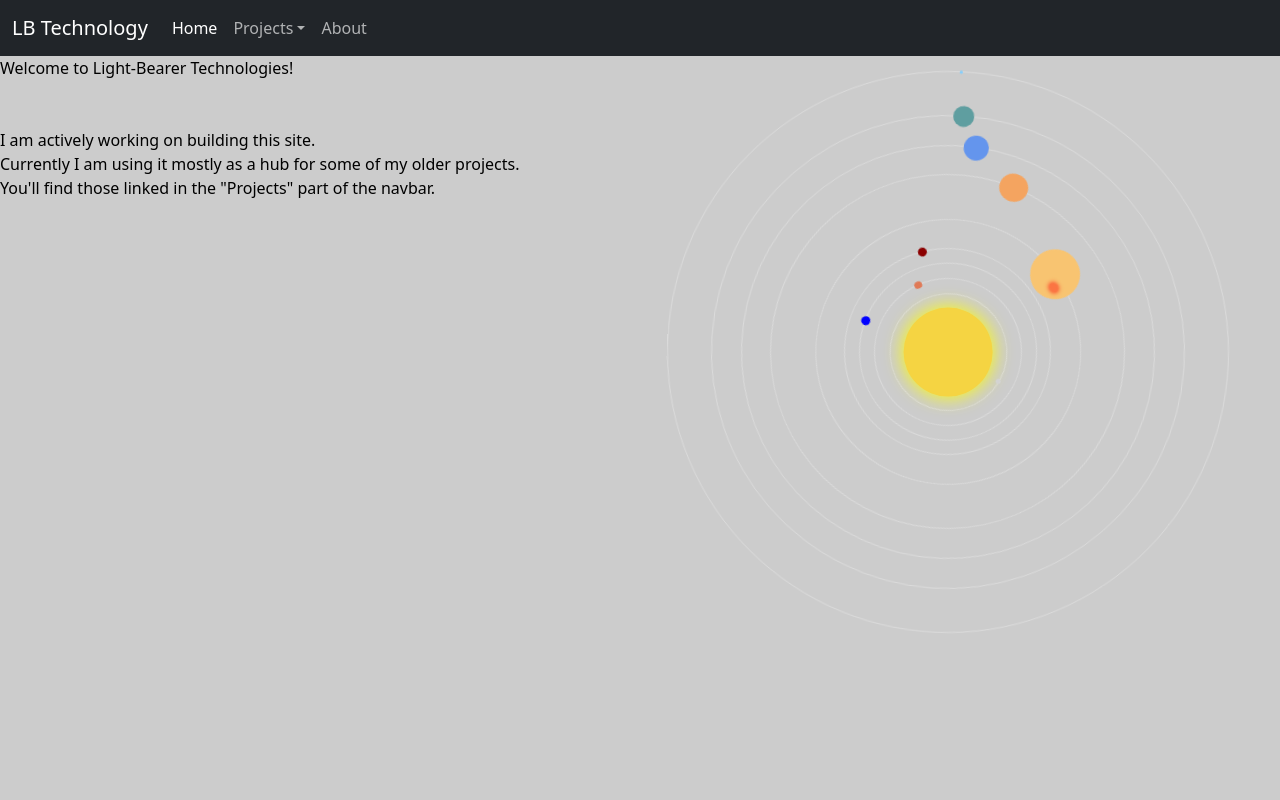
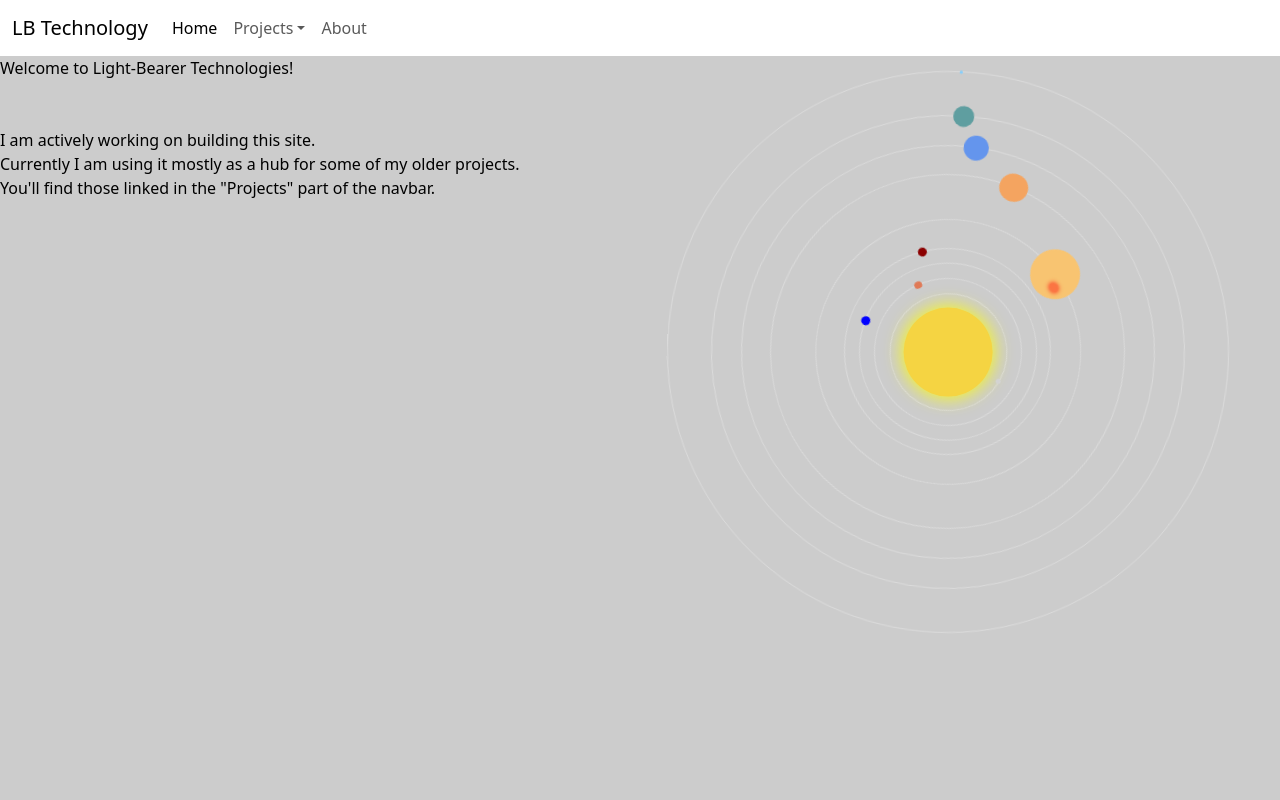
Before and after one commit to Lux-Ferre/lbtech-info, a Flask app: page / in a window 1280 px wide. Run offline with Flask 3, Linux system fonts and the light colour scheme; some libraries are stand-ins or nearby versions.

Commit message:
automatic toggle to light mode

```diff
--- /dev/null
+++ b/app/static/assets/main/colour-mode.js
@@ -0,0 +1,3 @@
+if (window.matchMedia && window.matchMedia('(prefers-color-scheme: light)').matches) {
+	document.documentElement.setAttribute("data-bs-theme", "light")
+}
--- a/app/templates/base.html
+++ b/app/templates/base.html
@@ -59,6 +59,7 @@
 			{% block scripts %}
 				<!-- Bootstrap (5.3.2) JS with Popper -->
 				<script src="{{ url_for('static', filename='libraries/bootstrap/bootstrap.bundle.min.js') }}"></script>
+				<script src="{{ url_for('static', filename='assets/main/colour-mode.js') }}" type="module"></script>
 			{% endblock %}
 		</div>
 	</body>
```
